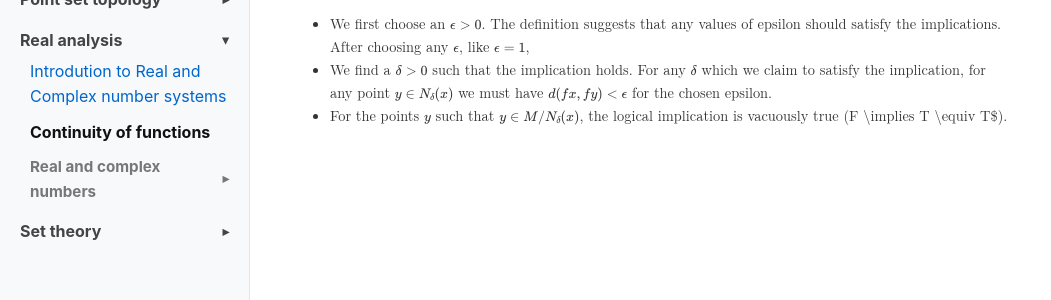
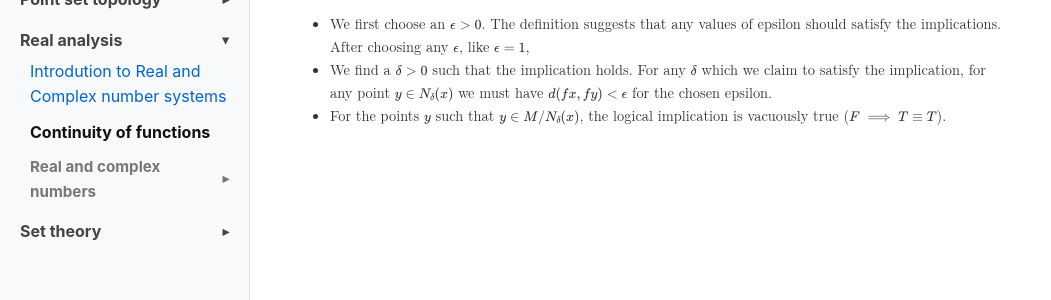
Before and after one commit to Nasif-Abdullah/Math, a Jekyll site: the page built from Real Analysis/continuity.md, in a window 1280 px wide. Shown: the part 201-501 px from the top of the page, without its empty margins (0-1051 px from the left). Built offline with Jekyll 4.4.1, drawn with Linux system fonts in a browser that asks for light colours; some web fonts are replaced.

```diff
--- a/Real Analysis/continuity.md
+++ b/Real Analysis/continuity.md
@@ -11,4 +11,4 @@ The definition have some logical properties-
 
  - We first choose an $\epsilon >0$. The definition suggests that any values of epsilon should satisfy the implications. After choosing any $\epsilon$, like $\epsilon = 1$,
  - We find a $\delta > 0$ such that the implication holds. For any $\delta$ which we claim to satisfy the implication, for any point $y \in N_{\delta} (x)$ we must have $d(fx, fy)<\epsilon$ for the chosen epsilon.
- - For the points $y$ such that $y \in M / N_{\delta} (x)$, the logical implication is vacuously true (F \implies T \equiv T$).
+ - For the points $y$ such that $y \in M / N_{\delta} (x)$, the logical implication is vacuously true ($F \implies T \equiv T$).
```
